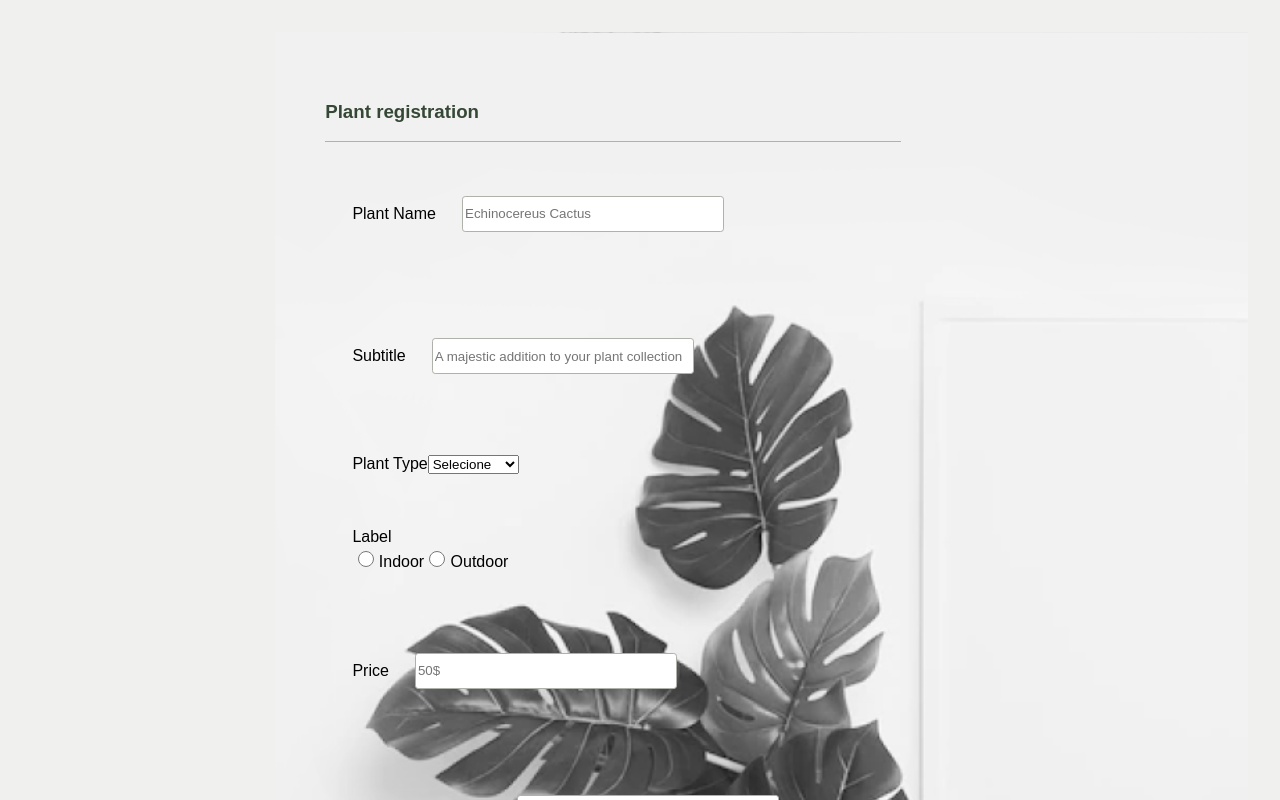
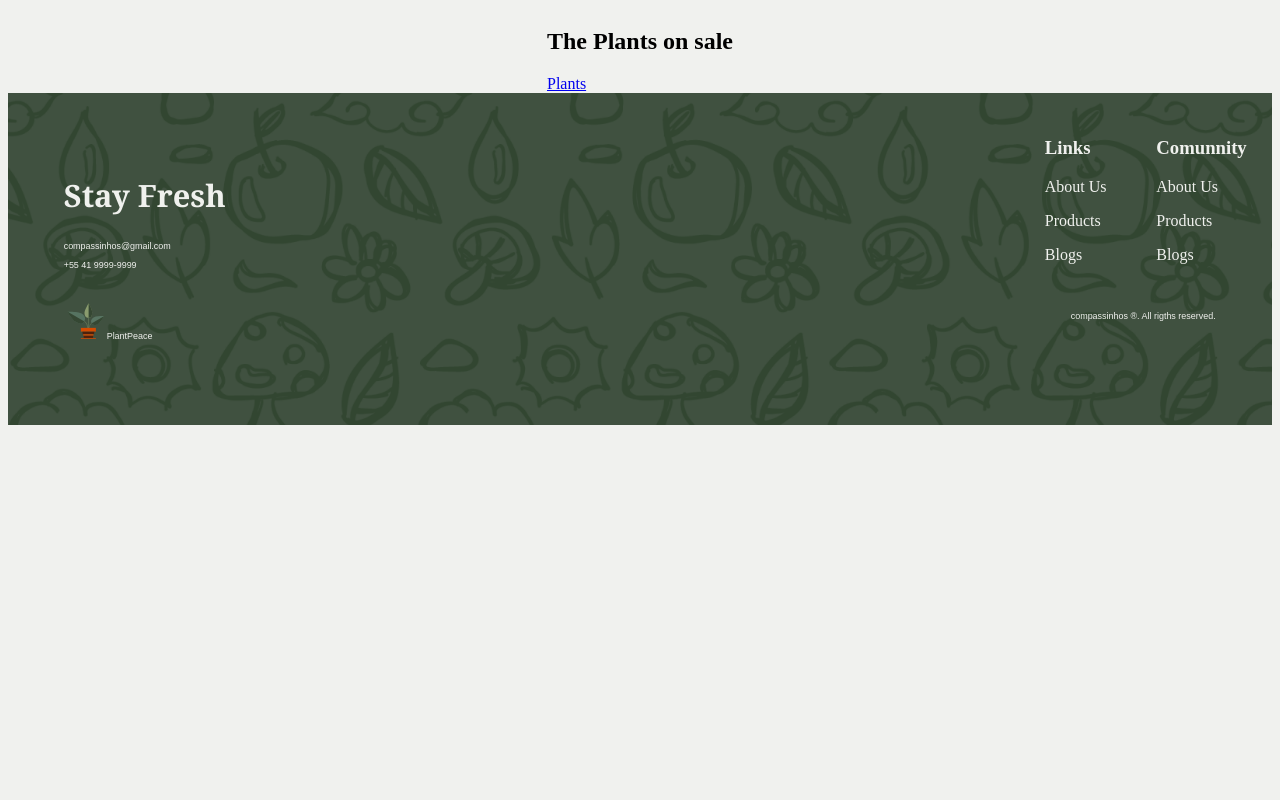
Before and after one commit to danferri/stackoverflowers-desafio02-stackovershop, a React (Vite) app in the folder stackovershop-web/: page / in a window 1280 px wide. Shown: the top 800 px of the page. Built offline with nearby package versions, Linux system fonts and the light colour scheme.

Commit message:
feat:css footer

```diff
--- a/stackovershop-web/src/App.tsx
+++ b/stackovershop-web/src/App.tsx
@@ -14,16 +14,17 @@ function App() {
   return ( <BrowserRouter>
 
     <article className="articleForm">
-      <Form />
+
       <h1>The Plants on sale</h1>
       <div>
         <Link to="/axio-data">Plants</Link>
       </div>
     </article>
      <Routes>
+    <Route path="/form" element={<Form/>}/>
     <Route path="/axio-data" element={<AxioProducts/>}/>
-    <Route path="/footer" element={<Footer/>}/>
     </Routes>
+    <footer><Footer/></footer>
   </BrowserRouter>)
   }
 export default App
--- a/stackovershop-web/src/components/Footer.tsx
+++ b/stackovershop-web/src/components/Footer.tsx
@@ -1,5 +1,5 @@
 import patterFooter from '../assets/img/footer.png';
-import littlePlant from '../assets/Group 25.svg';
+import PlantIcon from './PlantIcon';
 
 const Footer = () => {
   return (
@@ -11,30 +11,32 @@ const Footer = () => {
       }}>
         <div className='distance'>
         <h1 className='footerTitle'>Stay Fresh</h1>
-             <div className='subTitle'>
+             <div className='subTitle' >
                 <p>compassinhos@gmail.com</p>
-                <p>+55 41 9999-9999</p><div>
+                <p>+55 41 9999-9999</p>
+    <PlantIcon />
+             </div>
+     </div >
+     <div  style={{display:'grid',
+      gridTemplateColumns:'1fr 1fr 1fr 1fr 1fr ',}}>
+     <section style={{gridColumn:'5',
 
-             </div>
-         </div>
-     </div>
-     <section className='littlePlant'>
-        <div  className='littlePlantIcon'>
-                <img src={littlePlant} id='littlePlant'></img>
-                  <label htmlFor='littlePlant'>PlantPeace</label>
-                  </div>
-                  <div className='rigths'>
-                <p>compassinhos ®. All rigths reserved.</p>
-                </div>
+     }}>
+
+     <h3 >Links</h3>
+      <p>About Us</p>
+      <p>Products</p>
+      <p>Blogs</p>
       </section>
-        <h3>Links</h3>
-            <p>About Us</p>
-            <p>Products</p>
-            <p>Blogs</p>
-        <h3>Community</h3>
-            <p>About Us</p>
-            <p>Products</p>
-            <p>Blogs</p>
+    <section  style={{gridColumn:'6',}}>
+        <h3>Comunnity</h3>
+
+      <p>About Us</p>
+      <p>Products</p>
+      <p>Blogs</p>
+</section>
+</div>
+
 
 
     </section>
--- a/stackovershop-web/src/components/Form.tsx
+++ b/stackovershop-web/src/components/Form.tsx
@@ -7,7 +7,7 @@ const Form = () => {
   const {register, handleSubmit, errors} = useForms();
 
   const onSubmit = (data : FormSchema) => {
-  console.log(data)
+
 //alterar depois para isso enviar ao backend, via fech ou axios
 
   }
--- /dev/null
+++ b/stackovershop-web/src/components/PlantIcon.tsx
@@ -0,0 +1,21 @@
+import littlePlant from '../assets/Group 25.svg';
+
+const PlantIcon = () => {
+  return (
+   <section>
+    <footer className='littlePlant'>
+
+      <div  className='littlePlantIcon'>
+              <img src={littlePlant} id='littlePlant'></img>
+                <label htmlFor='littlePlant'>PlantPeace</label>
+                </div>
+                <div className='rigths'>
+              <p>compassinhos ®. All rigths reserved.</p>
+              </div>
+
+   </footer>
+   </section>
+  )
+}
+
+export default PlantIcon
--- a/stackovershop-web/src/index.css
+++ b/stackovershop-web/src/index.css
@@ -1,13 +1,14 @@
 body{background-color: #F0F1EE;
   align-content: center;
-margin: 1rem;
-padding: 1rem;}
+}
 
 
 .articleForm{display:flex;
 flex-flow: column wrap;
 height: auto;
-width:auto ;
+width: auto;
+align-content: center;
+
 }
 
 .sectionForm{display: grid;
@@ -107,11 +108,14 @@ font-size: 2.4vmax;
 
 .subTitle{font-size: 0.7vmax;
   font-family: Arial, Helvetica, sans-serif;
+
 }
 
 
-.littlePlant{display: grid;
-grid-template-columns:1fr 1fr;
+.littlePlant{display: flex ;
+  margin-top: 2rem;
+justify-content: space-between;
+width: 90vw;
 }
 
 .littlePlantIcon{
```
